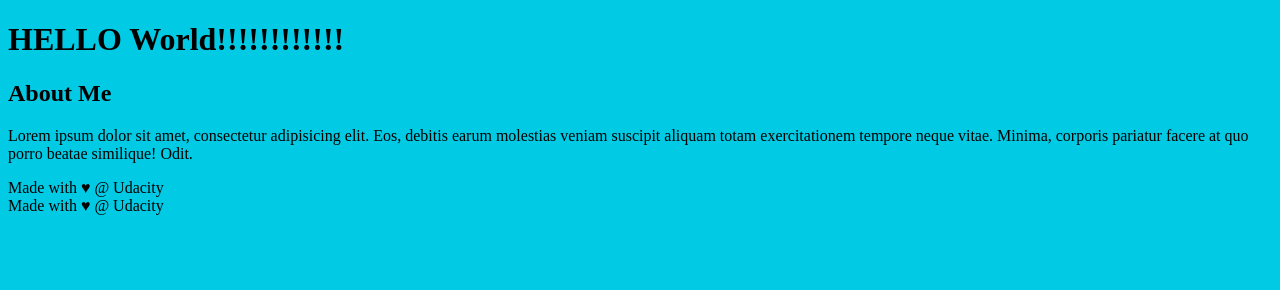
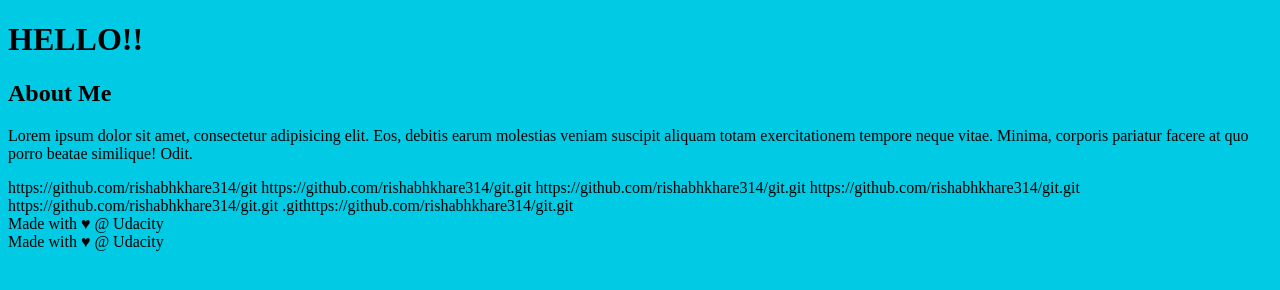
Before and after one commit to rishabhkhare314/git, a plain HTML site: page index.html in a window 1280 px wide. Drawn offline with Linux system fonts and the light colour scheme.

Commit message:
modified index.html in clone folder

```diff
--- a/index.html
+++ b/index.html
@@ -16,7 +16,7 @@
 <body>
 
     <header>
-        <h1>HELLO World!!!!!!!!!!!!</h1>
+        <h1>HELLO!!</h1>
     </header>
 
     <div class="container">
@@ -35,6 +35,14 @@
         <h2>About Me</h2>
 
         <p>Lorem ipsum dolor sit amet, consectetur adipisicing elit. Eos, debitis earum molestias veniam suscipit aliquam totam exercitationem tempore neque vitae. Minima, corporis pariatur facere at quo porro beatae similique! Odit.</p>
+https://github.com/rishabhkhare314/git
+
+
+https://github.com/rishabhkhare314/git.git
+https://github.com/rishabhkhare314/git.git
+https://github.com/rishabhkhare314/git.git
+https://github.com/rishabhkhare314/git.git
+.githttps://github.com/rishabhkhare314/git.git
     </aside>
     <!-- end of new content -->
 
```
